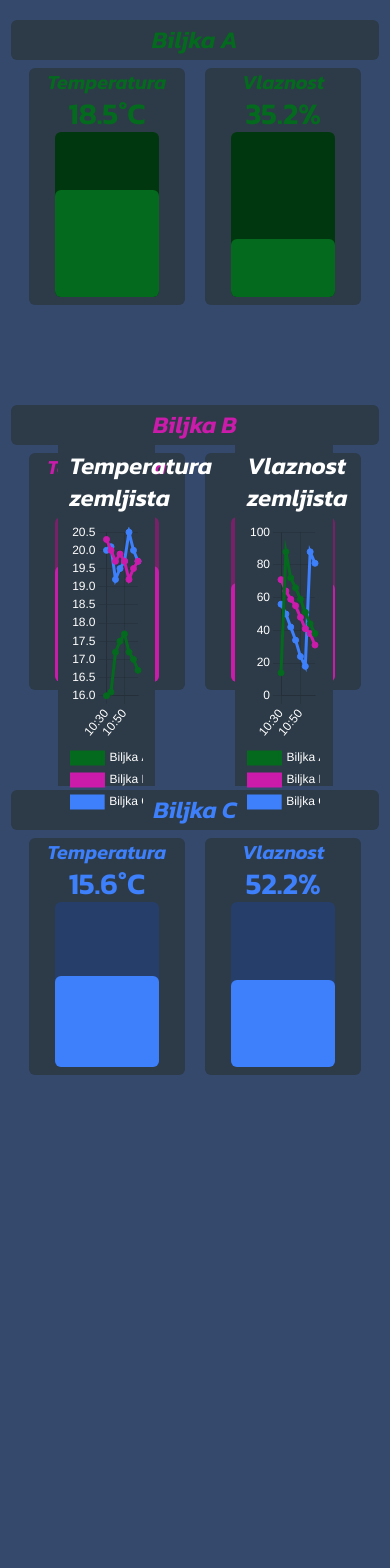
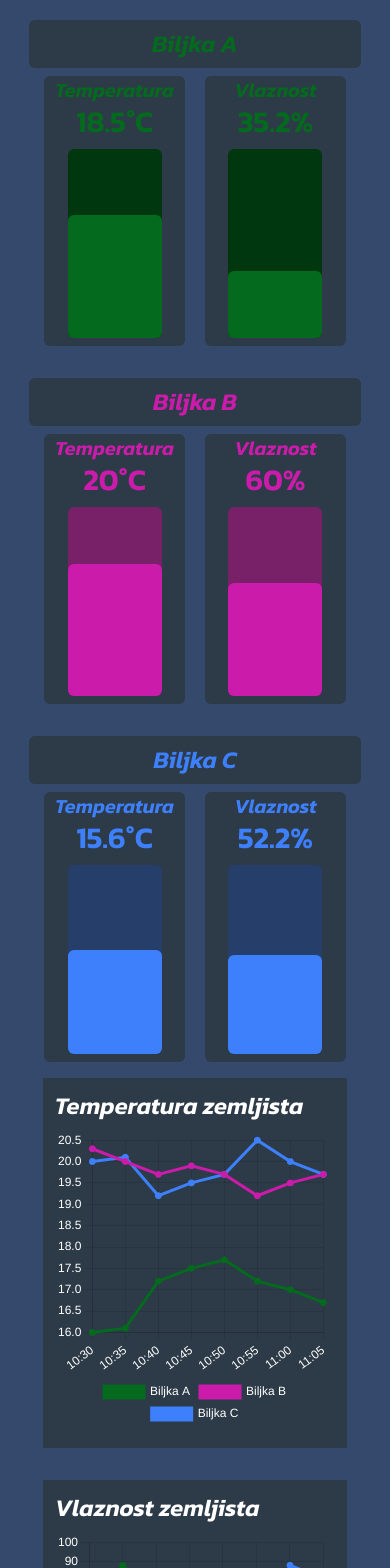
Before and after one commit to BogdanPetrovi/galaksija, a React (Create React App) app in the folder client/: page / in a window 390 px wide. Shown: the top 1568 px of the page. Before the commit the page ends 1075 px from the top, so only its background shows below. Built offline with nearby package versions, Linux system fonts and the light colour scheme.

Commit message:
Fix: Responsive bugs

```diff
--- a/client/src/App.jsx
+++ b/client/src/App.jsx
@@ -5,9 +5,9 @@ import Chart from './components/Chart'
 
 function App() {
   return (
-    <div className='h-screen w-screen'>
-    <div className="w-full h-[45%]">
-      <div className="w-fit h-full mx-auto flex flex-wrap gap-20 justify-center items-end">
+    <div className='min-h-screen w-screen flex flex-col mt-5 xl:mt-0 overflow-x-hidden'>
+      <div className="w-full flex flex-grow items-center">
+        <div className="w-full flex flex-wrap gap-8 justify-center">
           <Plant
             name={'Biljka A'}
             color={'green'}
@@ -31,10 +31,13 @@ function App() {
             />
         </div>
       </div>
-    <div className='w-full h-[55%]'>
-      <div className="w-auto h-full mx-auto flex flex-wrap gap-20 justify-center items-center">
-        <div className="h-3/4 w-[25%] bg-secondary p-3 pb-[2.5rem]">
+
+      <div className="w-full mb-10">
+        <div className="w-full p-4">
+          <div className="w-full flex flex-wrap gap-8 justify-center">
+            <div className="w-[85%] md:w-[45%] lg:w-[35%] xl:w-[25%] h-[370px] bg-secondary p-3 pb-[2.5rem]">
               <h2 className='font-semibold italic text-2xl mb-2'>Temperatura zemljista</h2>
+              <div className='h-[300px]'>
                 <Chart
                   time={["10:30", "10:35", "10:40", "10:45", "10:50", "10:55", "11:00", "11:05"]}
                   data0={[16, 16.1, 17.2, 17.5, 17.7, 17.2, 17, 16.7]}
@@ -42,8 +45,10 @@ function App() {
                   data2={[20, 20.1, 19.2, 19.5, 19.7, 20.5, 20, 19.7]}
                 />
               </div>
-        <div className="h-3/4 w-[25%] bg-secondary p-3 pb-[2.5rem]">
+            </div>
+            <div className="w-[85%] md:w-[45%] lg:w-[35%] xl:w-[25%] h-[370px] bg-secondary p-3 pb-[2.5rem]">
               <h2 className='font-semibold italic text-2xl mb-2'>Vlaznost zemljista</h2>
+              <div className='h-[300px]'>
                 <Chart
                   time={["10:30", "10:35", "10:40", "10:45", "10:50", "10:55", "11:00", "11:05"]}
                   data0={[14 , 88, 72, 66, 59, 51, 44, 38]}
@@ -55,6 +60,8 @@ function App() {
             </div>
           </div>
         </div>
+      </div>
+    </div>
   )
 }
 
--- a/client/src/components/Chart.jsx
+++ b/client/src/components/Chart.jsx
@@ -61,10 +61,10 @@ function Chart({time, data0, data1, data2, isMoisture}) {
         ...(isMoisture && { min:0, max:100 })
       }
     },
-    maintainAspectRatio: false
+    maintainAspectRatio: false,
   }
   return (
-    <Line options={options} data={data} />
+    <Line options={options} data={data} height={"100%"} width={"100%"} />
   )
 }
 
--- a/client/src/components/Plant.jsx
+++ b/client/src/components/Plant.jsx
@@ -17,11 +17,11 @@ function Plant({name, color, temperature, temperaturePrecent, soilMoisture}) {
   );
 
   return (
-    <div className={`h-3/4 flex flex-col mt-5 gap-2 text font-semibold italic text-${color}`}>
-      <div className="w-[23rem] h-12 bg-secondary flex justify-center items-center rounded-md">
+    <div className={`w-[85%] md:w-[350px] flex flex-col gap-2 text font-semibold italic text-${color}`}>
+      <div className="w-full h-12 bg-secondary flex justify-center items-center rounded-md">
         <h2 className="italic text-2xl">{name}</h2>
       </div>
-      <div className="h-full flex justify-center gap-5">
+      <div className="h-[270px] flex justify-center gap-5">
         <div className="bg-secondary h-full w-[42.5%] rounded-md flex flex-col items-center justify-between">
           <div className="flex flex-col items-center">
             <h2 className="text-xl">Temperatura</h2>
--- a/client/src/index.css
+++ b/client/src/index.css
@@ -11,4 +11,5 @@
 
 body {
   background-color: #35496D;
+  overflow-x: hidden;
 }
```
Lines whose indentation alone changed are shown as unchanged.
